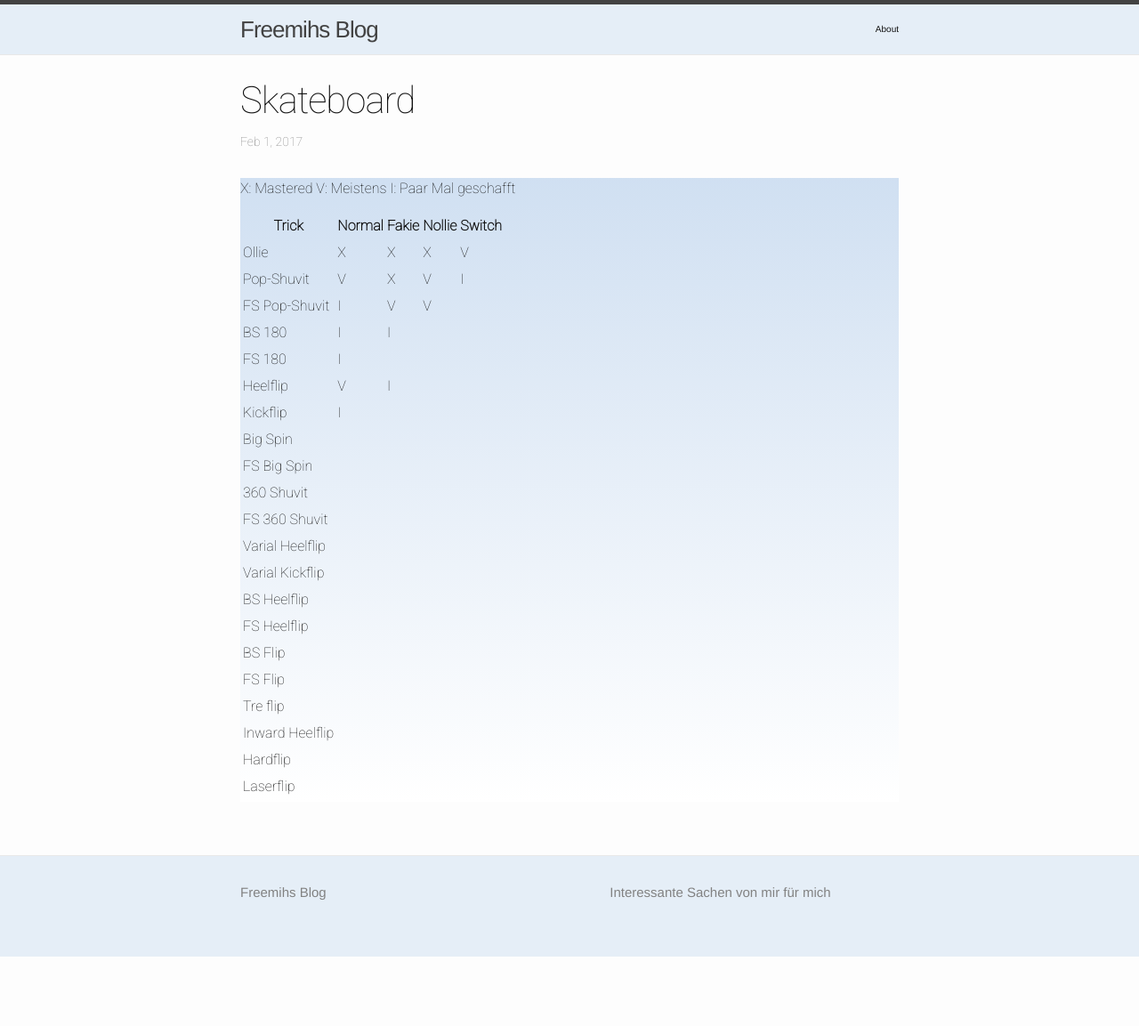
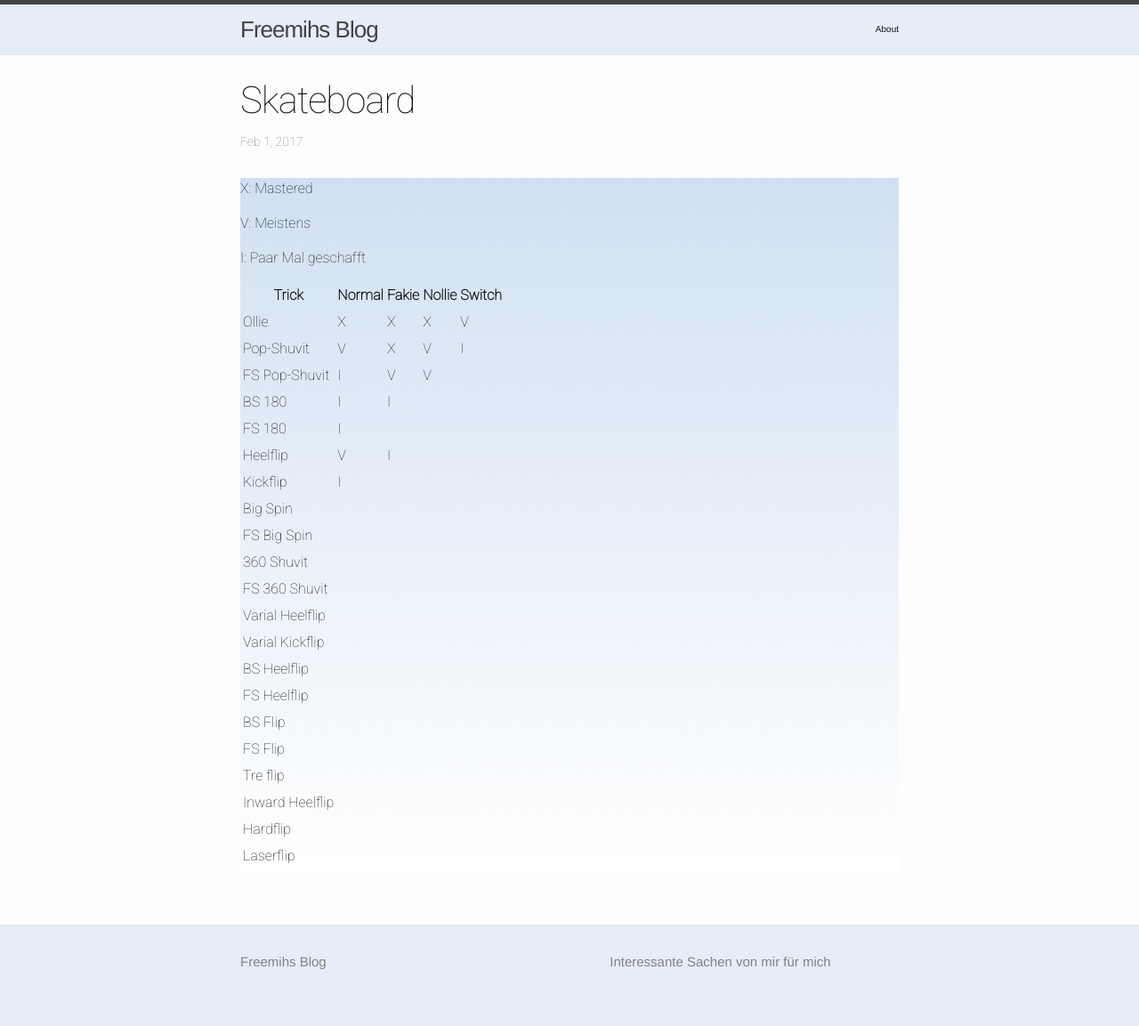
Before and after one commit to freemih/freemih.github.io, a Jekyll site: the page built from _posts/2017-02-01-Skateboard.markdown, in a window 1280 px wide. Shown: the whole page at 89% size. Built offline with Jekyll 4.4.1, drawn with Linux system fonts in a browser that asks for light colours; before the commit the page ends 1075 px from its top, so only the background shows below that.

```diff
--- a/_posts/2017-02-01-Skateboard.markdown
+++ b/_posts/2017-02-01-Skateboard.markdown
@@ -4,9 +4,9 @@ title:  "Skateboard"
 date:   2017-02-01 14:53:54 -0500
 ---
 
-X: Mastered
-V: Meistens
-I: Paar Mal geschafft
+<p>X: Mastered</p>
+<p>V: Meistens</p>
+<p>I: Paar Mal geschafft</p>
 
 <table>
   <tr>
```
